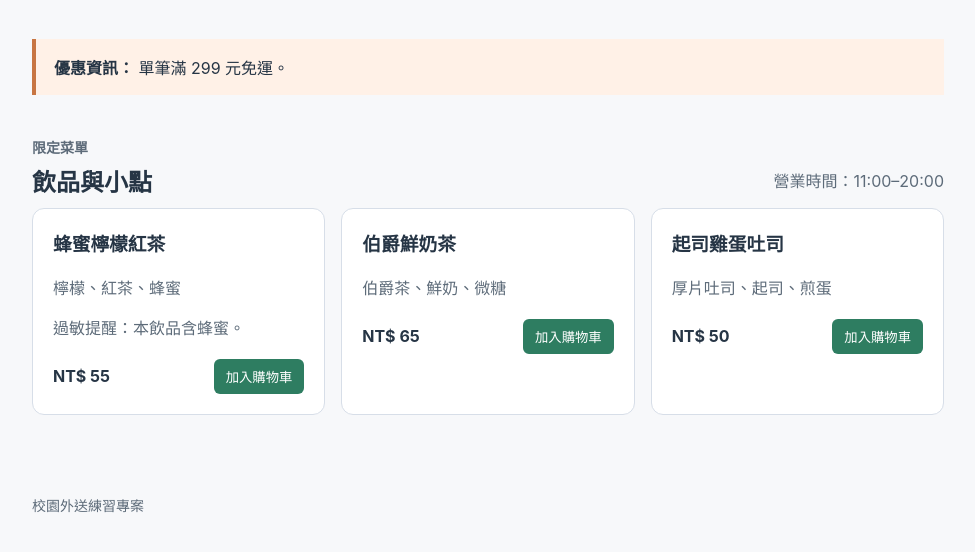
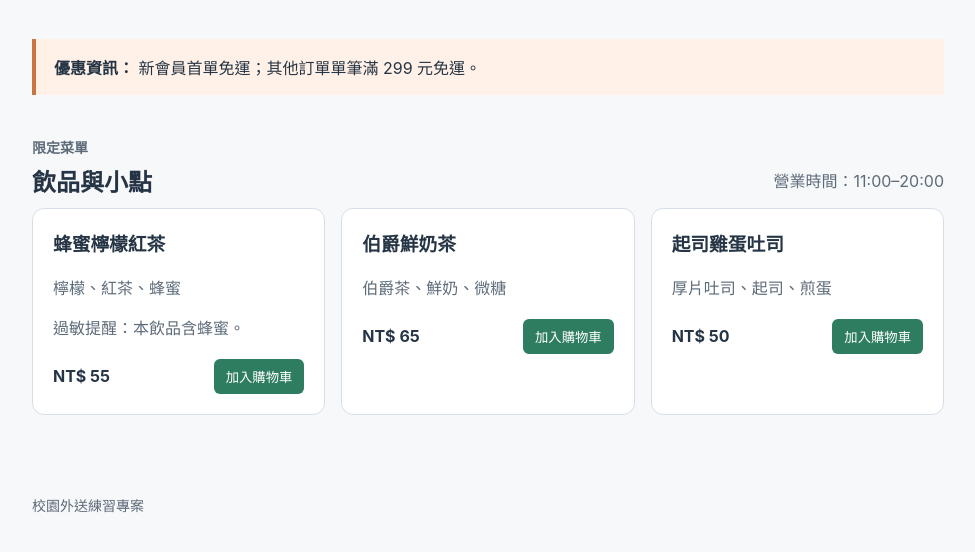
Before and after one commit to yufang315/menu-pages, a plain HTML site: page index.html in a window 1280 px wide. Shown: the part 304-856 px from the top of the page, without its empty margins (152-1127 px from the left). Drawn offline with Linux system fonts and the light colour scheme.

Commit message:
合併兩個優惠方案：新會員首單免運；其他訂單單筆滿 299 元免運

```diff
--- a/index.html
+++ b/index.html
@@ -24,7 +24,7 @@
 
       <section id="promotion" class="promotion" aria-label="促銷資訊">
         <strong>優惠資訊：</strong>
-        <span>單筆滿 299 元免運。</span>
+        <span>新會員首單免運；其他訂單單筆滿 299 元免運。</span>
       </section>
 
       <section id="menu" aria-labelledby="menu-title">
```
